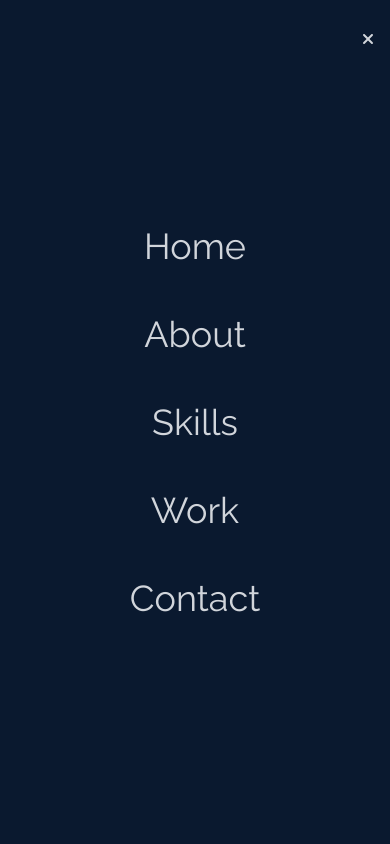
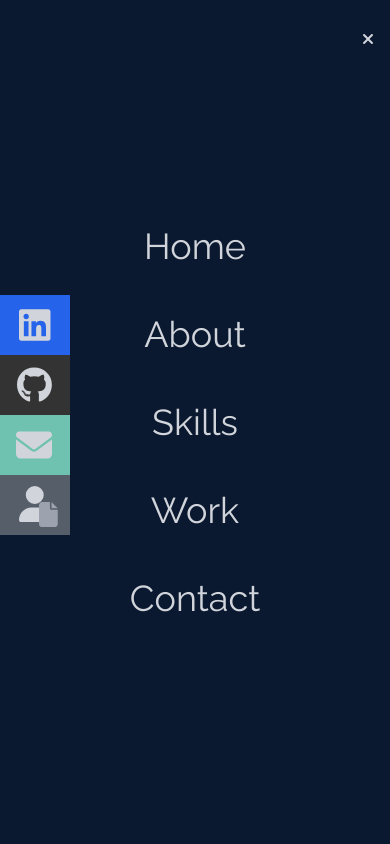
Before and after one commit to santiagoGuastavino/my-portfolio-client, a Next.js app: page / in a window 390 px wide. Both pictures are taken after a click on the element 367 px from the left and 40 px from the top of the page. Shown: the top 844 px of the page. Built offline with nearby package versions, Linux system fonts and the light colour scheme.

Commit message:
udpated resmue url

```diff
--- a/components/Navbar/index.js
+++ b/components/Navbar/index.js
@@ -2,6 +2,7 @@ import { useState } from 'react'
 import { FontAwesomeIcon } from '@fortawesome/react-fontawesome'
 import { faBars, faXmark } from '@fortawesome/free-solid-svg-icons'
 import NavLink from '../NavLink'
+import Socials from '../Socials'
 
 const links = [
   'Home',
@@ -44,6 +45,9 @@ export default function Navbar () {
       {/* mobile menu */}
       {mobileMenu === true &&
         <ul className='absolute top-0 left-0 w-full h-screen blue-background flex flex-col justify-center items-center'>
+          <Socials
+            show
+          />
           {
             links.map((link, i) => (
               <NavLink
--- a/components/Socials/index.js
+++ b/components/Socials/index.js
@@ -6,10 +6,15 @@ import {
   faFile
 } from '@fortawesome/free-solid-svg-icons'
 import { Link } from 'react-scroll'
+import { resumeURL } from '../../helpers/resumeURL'
 
-export default function Socials () {
+export default function Socials ({ show }) {
   return (
-    <ul className='hidden lg:flex fixed flex-col top-[35%] left-0'>
+    <ul className={
+      show
+        ? 'md:flex fixed flex-col top-[35%] left-0'
+        : 'hidden md:flex fixed flex-col top-[35%] left-0'
+      }>
       <li className='social-li bg-blue-600'>
         <a href='https://www.linkedin.com/in/smguastavino/' target='_blank' rel='noreferrer' className='social-a'>
           LinkedIn
@@ -29,7 +34,7 @@ export default function Socials () {
         </Link>
       </li>
       <li className='social-li lgrey-blackground'>
-        <a href='https://docdro.id/bWLbh2v' target='_blank' rel='noreferrer' className='social-a cursor-pointer'>
+        <a href={resumeURL} target='_blank' rel='noreferrer' className='social-a cursor-pointer'>
           Resume
           <div className='relative'>
             <FontAwesomeIcon icon={faUser} className='relative social-svg mr-1' />
--- /dev/null
+++ b/helpers/resumeURL.js
@@ -0,0 +1 @@
+export const resumeURL = 'https://docdro.id/79iR9TY'
```
